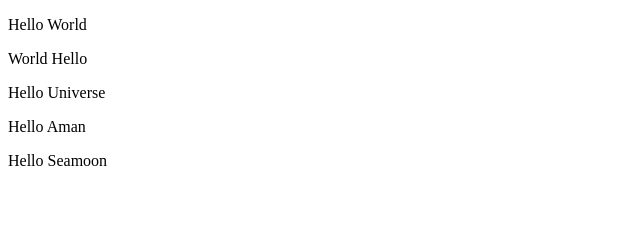
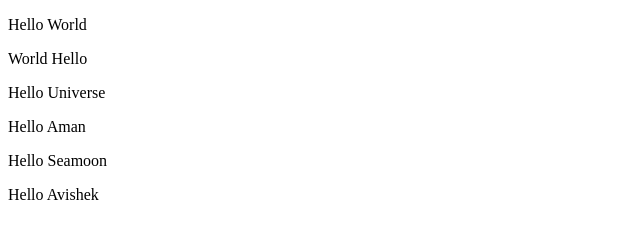
Before and after one commit to samrat-dotel/github_i-CES, a plain HTML site: page index.html in a window 1280 px wide. Shown: the whole page, without its empty margins (0-640 px from the left). Drawn offline with Linux system fonts and the light colour scheme.

Commit message:
add avishek

```diff
--- a/index.html
+++ b/index.html
@@ -11,5 +11,6 @@
     <p>Hello Universe</p>
     <p>Hello Aman</p>
     <p>Hello Seamoon</p>
+    <p>Hello Avishek</p>
 </body>
 </html>
```
